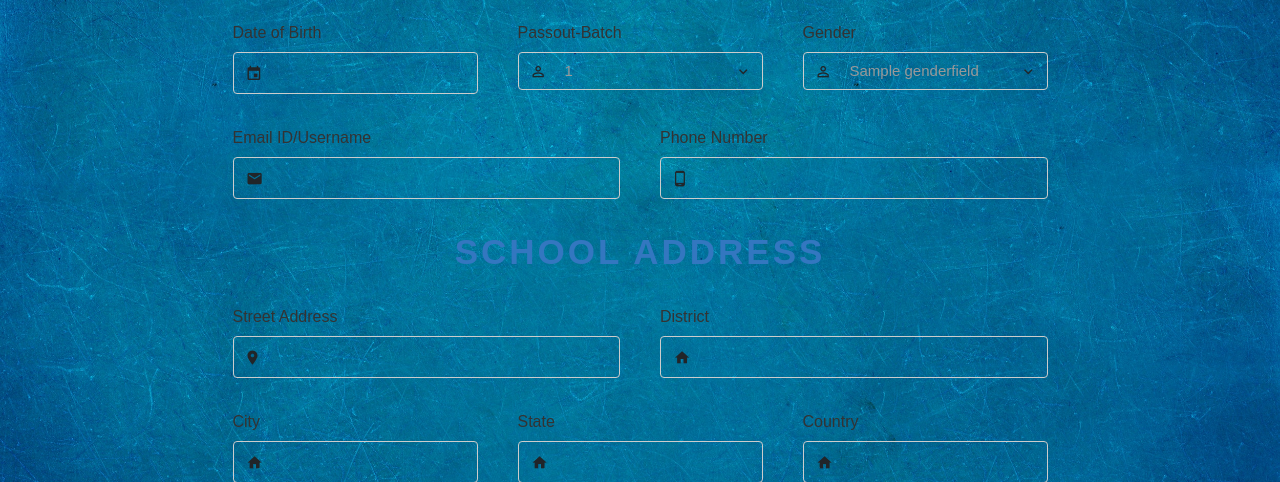
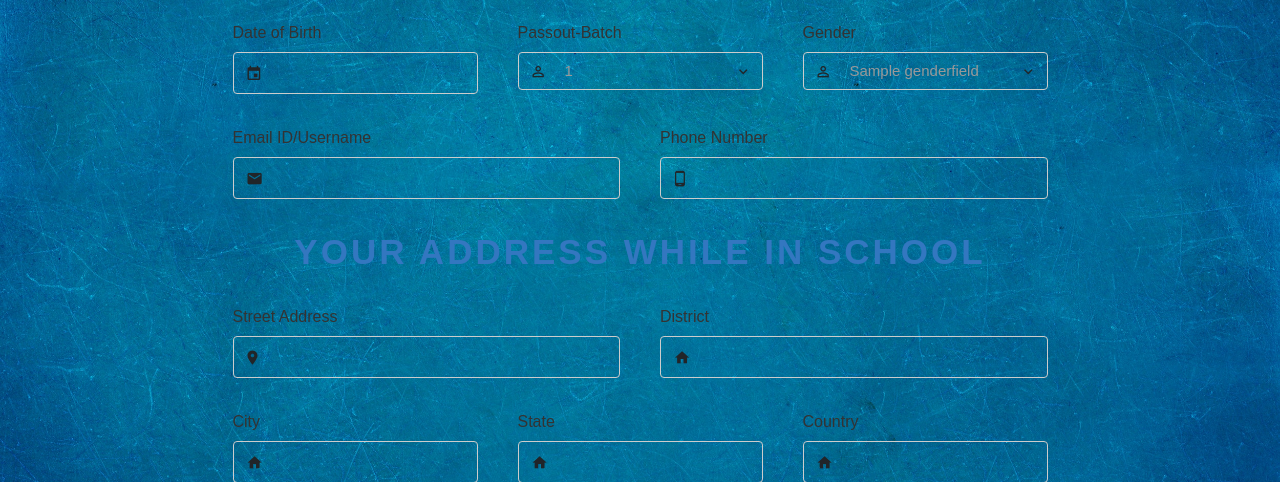
Before and after one commit to Kushal7788/Alumini-Web, a Django app: page /register/ in a window 1280 px wide. Shown: the part 230-712 px from the top of the page. Run offline with Django 3.2, Linux system fonts and the light colour scheme; tables that the repository leaves empty hold one stand-in row (values such as "Sample post"); some libraries are stand-ins or nearby versions; some web fonts are replaced.

Commit message:
Modified register template

```diff
--- a/RegisterApp/templates/RegistrationTemplates/register.html
+++ b/RegisterApp/templates/RegistrationTemplates/register.html
@@ -123,7 +123,7 @@
             <!-- SECTION 2 -->
             <h4></h4>
             <section>
-                <h3>School address</h3>
+                <h3>Your Address while in School</h3>
                 <div class="form-row">
                     <!-- Street Address-->
                     <div class="form-col">
```
